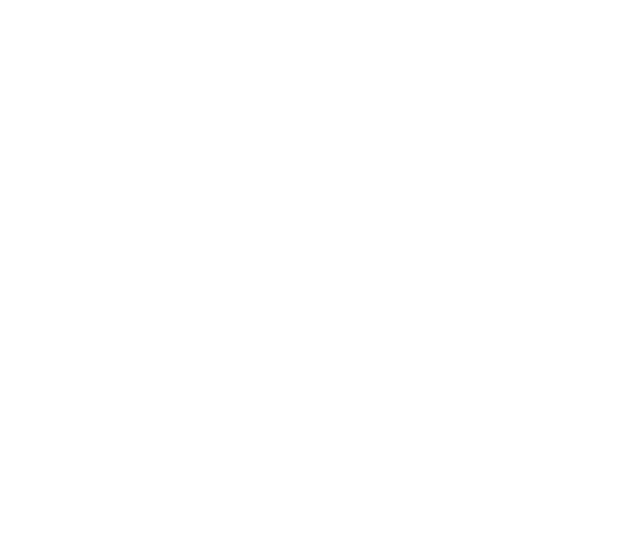
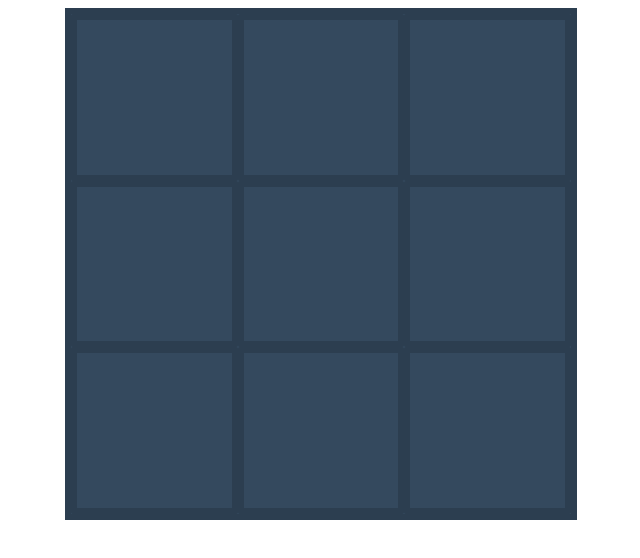
Before and after one commit to danielpereira21063/tic-tac-toe, a plain HTML site: page index.html in a window 1280 px wide. Shown: the whole page, without its empty margins (319-959 px from the left). Drawn offline with Linux system fonts and the light colour scheme.

Commit message:
Criando funcionalidades básicas do jogo

```diff
--- a/css/style.css
+++ b/css/style.css
@@ -0,0 +1,21 @@
+.game {
+    width: 500px;
+    height: 500px;
+    margin: 0 auto;
+    background-color: #34495e;
+    color: #fff;
+    border: 6px solid #2c3e50;
+    display: grid;
+    grid-template: repeat(3, 1fr) / repeat(3, 1fr);
+}
+
+.game > div {
+    border: 6px solid #2c3e50;
+    border-radius: 2px;
+    font-family: Helvetica;
+    font-weight: bold;
+    font-size: 4em;
+    display: flex;
+    justify-content: center;
+    align-items: center;
+}
--- a/index.html
+++ b/index.html
@@ -4,9 +4,16 @@
     <meta charset="UTF-8">
     <meta http-equiv="X-UA-Compatible" content="IE=edge">
     <meta name="viewport" content="width=device-width, initial-scale=1.0">
+    <link rel="stylesheet" href="./css/style.css">
     <title>Tic-Tac-Toe</title>
 </head>
 <body>
+    <div class="game"></div>
 
+    <script src="./js/tic-tac-toe.js"></script>
+    <script>
+        tic_tac_toe.init(document.querySelector('.game'));
+        tic_tac_toe.start();
+    </script>
 </body>
 </html>
--- a/js/tic-tac-toe.js
+++ b/js/tic-tac-toe.js
@@ -0,0 +1,84 @@
+const tic_tac_toe = {
+    board: ['', '', '', '', '', '', '', '', ''],
+    simbols: {
+        options: ['X', 'O'],
+        turn_index: 0,
+        change: function () {
+            this.turn_index = (this.turn_index === 0 ? 1 : 0);
+        }
+    },
+    container_element: null,
+    gameover: false,
+    winning_sequences: [
+        [0, 1, 2],
+        [3, 4, 5],
+        [6, 7, 8],
+        [0, 3, 6],
+        [1, 4, 7],
+        [2, 5, 8],
+        [0, 4, 8],
+        [2, 4, 6]
+    ],
+
+    init: function (container) {
+        this.container_element = container;
+    },
+
+    make_play: function (position) {
+        if (this.gameover) {
+            return false;
+        }
+
+        if (this.board[position] === '') {
+            this.board[position] = this.simbols.options[this.simbols.turn_index];
+            this.draw();
+
+            let winning_sequences_index = this.check_winning_sequences(this.simbols.options[this.simbols.turn_index]);
+
+            console.log(winning_sequences_index);
+            if(winning_sequences_index >= 0) {
+                this.game_is_over();
+            } else {
+                this.simbols.change();
+            }
+
+            return true;
+        } else {
+            return false;
+        }
+    },
+
+    game_is_over: function(){
+        this.gameover = true;
+        console.log("Game over");
+    },
+
+    start(){
+        this.board.fill('');
+        this.draw();
+        this.gameover = false;
+    },
+
+    check_winning_sequences: function (simbol) {
+        for (i in this.winning_sequences) {
+            if (this.board[this.winning_sequences[i][0]] == simbol &&
+                this.board[this.winning_sequences[i][1]] == simbol &&
+                this.board[this.winning_sequences[i][2]] == simbol
+            ) {
+                console.log("Sequência vencedora: " + i);
+                return i;
+            }
+        }
+        return -1;
+    },
+
+    draw: function () {
+        let content = '';
+
+        for (i in this.board) {
+            content += `<div onclick="tic_tac_toe.make_play(${i})">${this.board[i]}</div>`;
+        }
+
+        this.container_element.innerHTML = content;
+    }
+};
```
